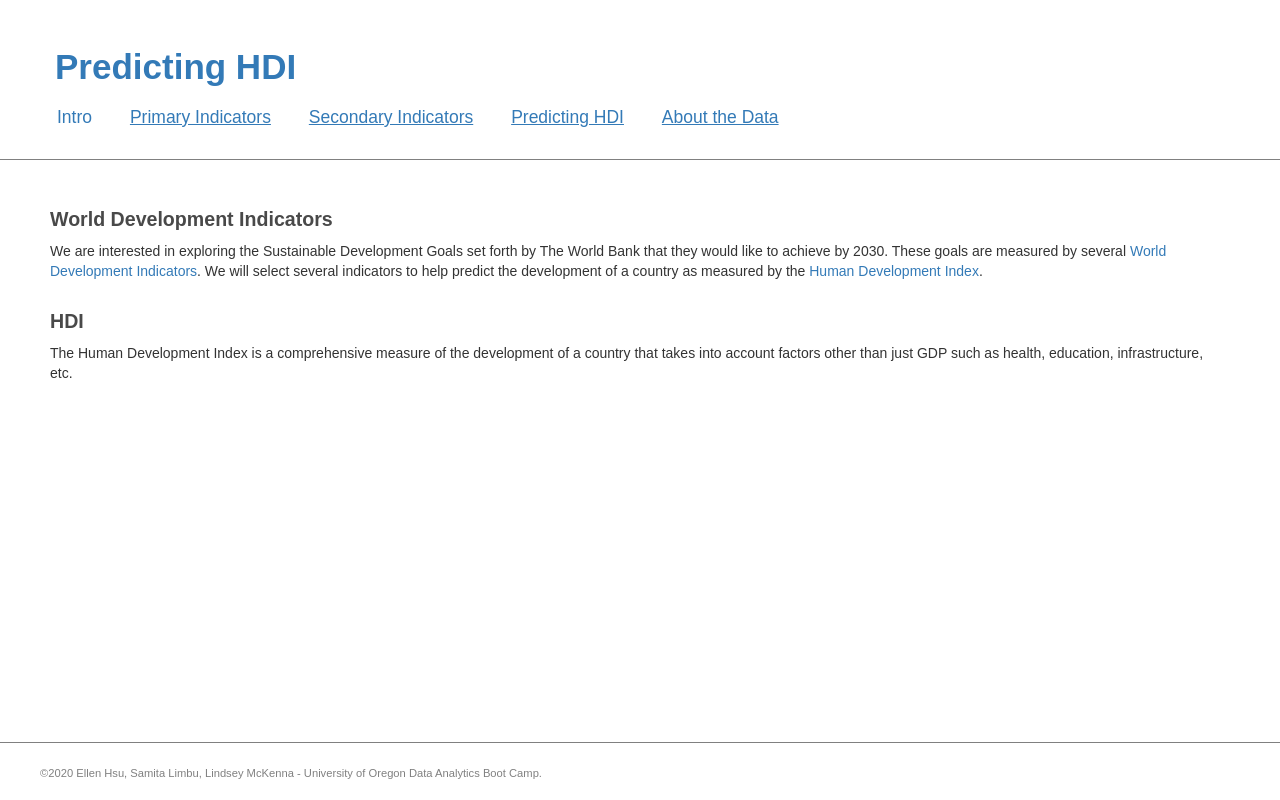
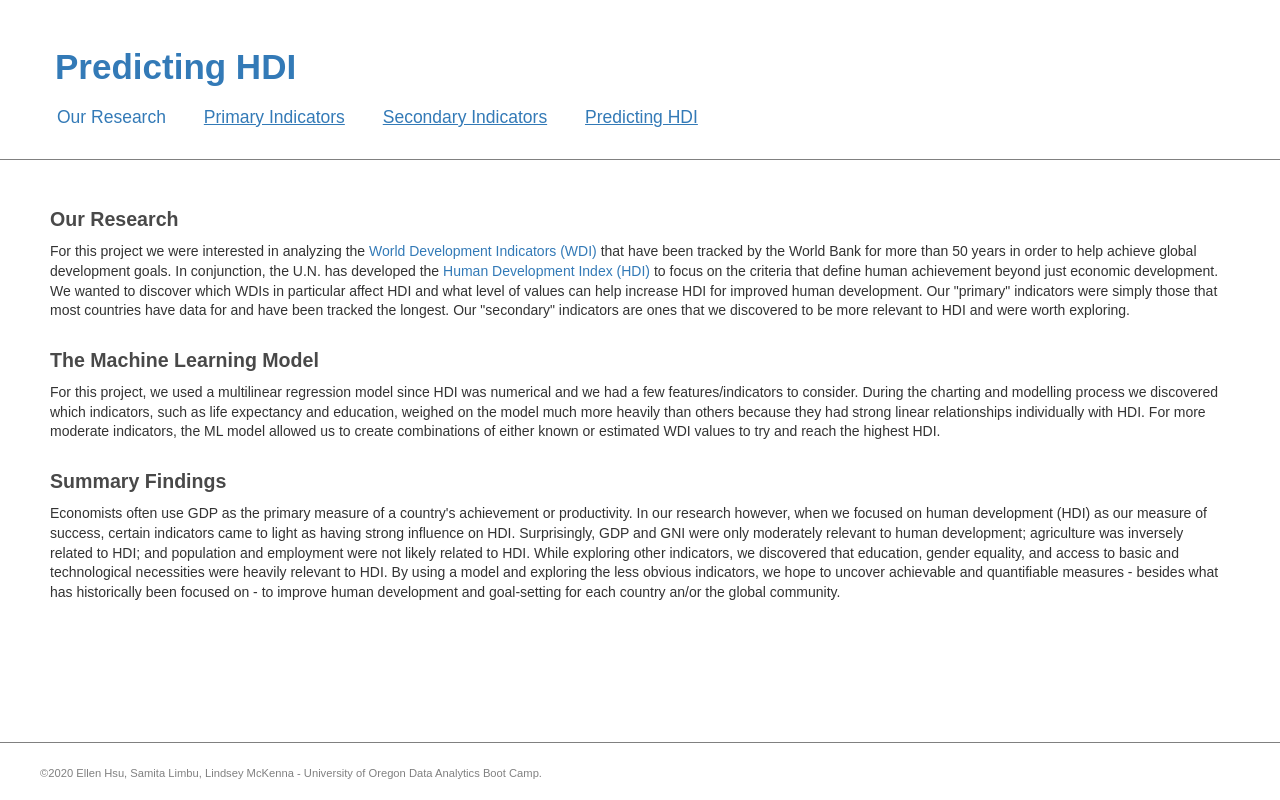
Before and after one commit to linmck/finalproject, a Flask app: page / in a window 1280 px wide. Run offline with Flask 2, Linux system fonts and the light colour scheme; some libraries are stand-ins or nearby versions.

Commit message:
index summary

```diff
--- a/app.py
+++ b/app.py
@@ -21,11 +21,6 @@ def primary():
 @app.route("/secondary")
 def secondary():
     return render_template("secondary.html")
-
-@app.route("/data")
-def data():
-    return render_template("data.html")
-
 
 @app.route("/predictor", methods=['GET', 'POST'])
 def predictor():
--- a/templates/index.html
+++ b/templates/index.html
@@ -19,26 +19,42 @@
       <!-- Navigation -->
       <nav>
           <ul>
-              <li class="active">Intro</li>
+              <li class="active">Our Research</li>
               <li><a href="/primary">Primary Indicators</a></li>
               <li><a href="/secondary">Secondary Indicators</a></li>
               <li><a href="/predictor">Predicting HDI</a></li>
-              <li><a href="/data">About the Data</a></li>
           </ul>
       </nav>
     </header>
 
     <div class="row main-content">
-      <h3>World Development Indicators</h3>
-      <p>We are interested in exploring the Sustainable Development Goals set forth by The World Bank that they would like to
-        achieve by 2030. These goals are measured by several <a
-          href="http://datatopics.worldbank.org/world-development-indicators/" target="new">World Development Indicators</a>.
-        We will select several indicators to help predict the development of a country as measured by the <a
-          href="http://hdr.undp.org/en/data#" target="new">Human Development Index</a>.</p>
-      <h3>HDI</h3>
-      <p>The Human Development Index is a comprehensive measure of the development of a country that takes into account
-        factors other than just GDP such as health, education, infrastructure, etc.</p>
-      </div>
+        <h3>Our Research</h3>
+        <p>For this project we were interested in analyzing the <a
+          href="http://datatopics.worldbank.org/world-development-indicators/" target="new">World Development Indicators (WDI)</a>
+          that have been tracked by the World Bank for more than 50 years in order to help achieve global development goals.
+          In conjunction, the U.N. has developed the <a
+          href="http://hdr.undp.org/en/content/human-development-index-hdi" target="new">Human Development Index (HDI)</a> to focus
+          on the criteria that define human achievement beyond just economic development. We wanted to discover which WDIs in
+          particular affect HDI and what level of values can help increase HDI for improved human development. Our "primary" indicators
+          were simply those that most countries have data for and have been tracked the longest. Our "secondary" indicators are ones
+          that we discovered to be more relevant to HDI and were worth exploring.</p>
+          <h3>The Machine Learning Model</h3>
+          <p>For this project, we used a multilinear regression model since HDI was numerical and we had a few features/indicators
+            to consider. During the charting and modelling process we discovered which indicators, such as life expectancy and
+            education, weighed on the model much more heavily than others because they had strong linear relationships
+            individually with HDI. For more moderate indicators, the ML model allowed us to create combinations of either
+            known or estimated WDI values to try and reach the highest HDI.</p>
+
+        <h3>Summary Findings</h3>
+        <p>Economists often use GDP as the primary measure of a country's achievement or productivity. In our research however, when
+          we focused on human development (HDI) as our measure of success, certain indicators came to light as having strong
+          influence on HDI. Surprisingly, GDP and GNI were only moderately relevant to human development; agriculture was inversely
+          related to HDI; and population and employment were not likely related to HDI. While exploring other indicators,
+          we discovered that education, gender equality, and access to basic and technological necessities were heavily relevant to
+          HDI. By using a model and exploring the less obvious indicators, we hope to uncover achievable and quantifiable
+          measures - besides what has historically been focused on - to improve human
+          development and goal-setting for each country an/or the global community.</p>
+    </div>
 
     <!-- Footer -->
     <footer class="row">
--- a/templates/predictor.html
+++ b/templates/predictor.html
@@ -23,11 +23,10 @@
       <!-- Navigation -->
       <nav>
         <ul>
-          <li><a href="/">Intro</a></li>
+          <li><a href="/">Our Research</a></li>
           <li><a href="/primary">Primary Indicators</a></li>
           <li><a href="/secondary">Secondary Indicators</a></li>
           <li class="active">Predicting HDI</a></li>
-          <li><a href="/data">About the Data</a></li>
         </ul>
       </nav>
     </header>
```
Also changed, not shown: templates/data.html (deleted, +0 -67 lines).
